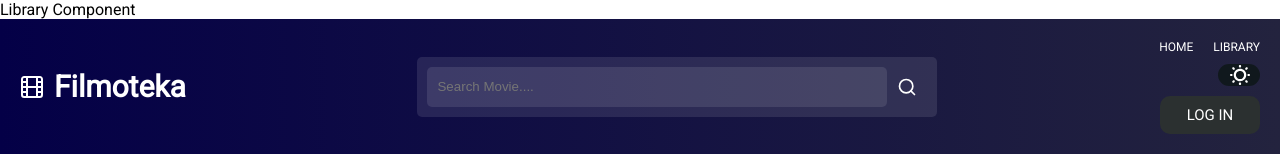
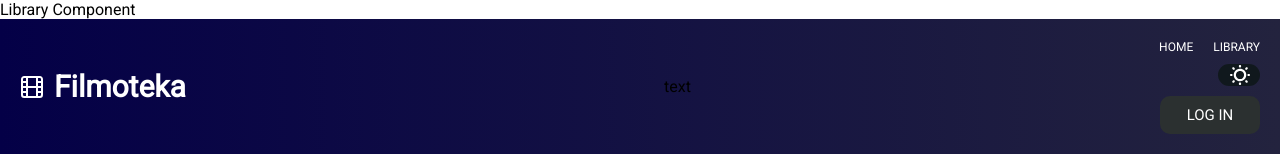
Before and after one commit to ArtyomPepeDev/Filmoteka, a React (Vite) app: page /library in a window 1280 px wide. Shown: the top 167 px of the page. Built offline with nearby package versions, Linux system fonts and the light colour scheme; no server answers.

Commit message:
add condition rendering search bar

```diff
--- a/src/components/Header/Header.jsx
+++ b/src/components/Header/Header.jsx
@@ -20,10 +20,13 @@ import {
   SunIcon,
 } from './Header.styled'
 import axios from 'axios'
-import { NavLink } from 'react-router-dom'
+import { NavLink, useLocation } from 'react-router-dom'
 
 const Header = ({ setQuery }) => {
   const [value, setValue] = useState('')
+  const { pathname } = useLocation()
+
+  const showInput = pathname === '/'
 
   const handleSubmit = (event) => {
     event.preventDefault()
@@ -38,6 +41,7 @@ const Header = ({ setQuery }) => {
           <LogoText className="logo-text">Filmoteka</LogoText>
         </Logo>
         <div className="search-sign">
+          {showInput ? (
             <SearchBar className="search-bar" onSubmit={handleSubmit}>
               <InputBar
                 type="search"
@@ -52,6 +56,9 @@ const Header = ({ setQuery }) => {
                 />
               </ButtonSearch>
             </SearchBar>
+          ) : (
+            <p>text</p>
+          )}
         </div>
 
         <NavMenu className="nav-menu">
--- a/src/components/Modal/Modal.jsx
+++ b/src/components/Modal/Modal.jsx
@@ -12,6 +12,7 @@ const Modal = ({ children, toggleModal }) => {
     toggleModal()
   }
 
+
   return ReactDOM.createPortal(
     <ModalBackdrop onClick={handleBackdropClick}>
       <ModalWindow>{children}</ModalWindow>
--- a/src/components/Modal/Modal.styled.jsx
+++ b/src/components/Modal/Modal.styled.jsx
@@ -16,7 +16,5 @@ export const ModalBackdrop = styled.div`
 `
 
 export const ModalWindow = styled.div`
-
-
   background-color: #fff;
 `
```
Lines whose indentation alone changed are shown as unchanged.
